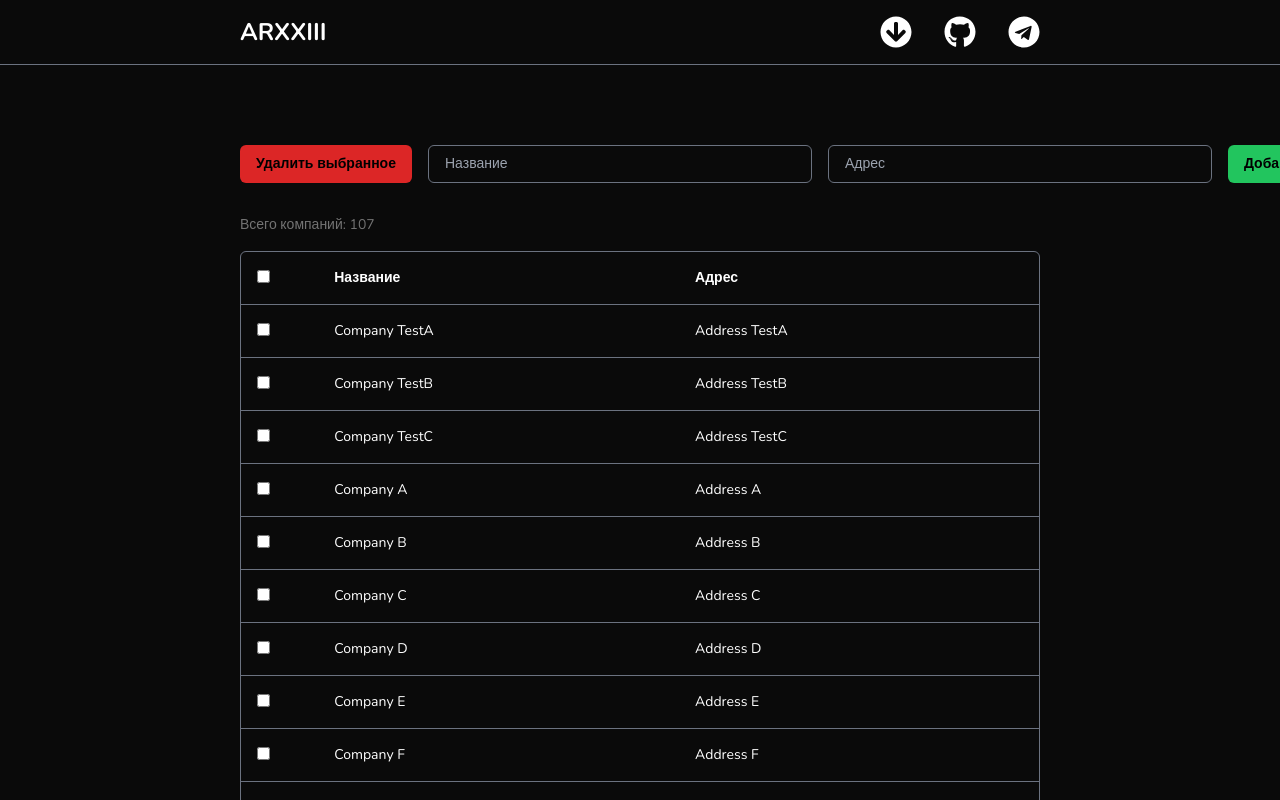
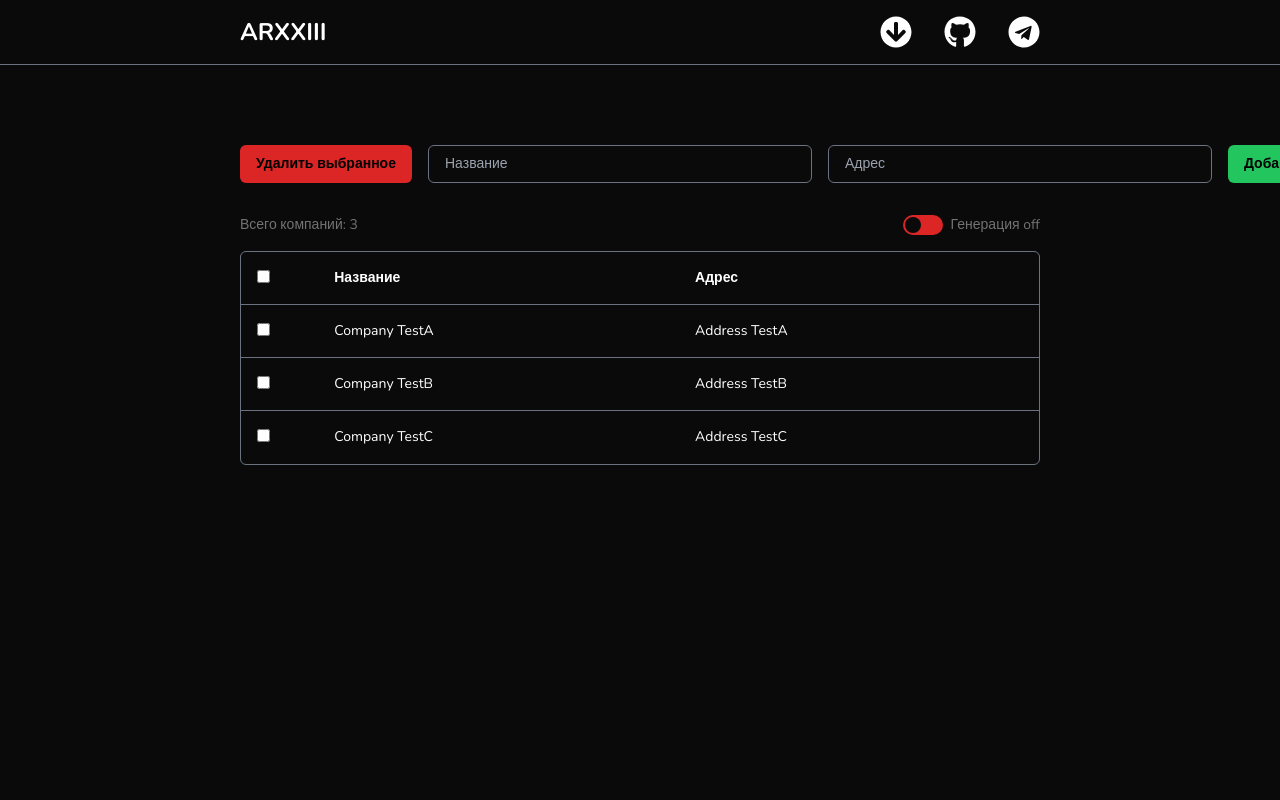
Before and after one commit to ARXXIII/adept-frontend-test, a React (Vite) app: page / in a window 1280 px wide. Built offline with nearby package versions, Linux system fonts and the light colour scheme.

Commit message:
Create generation handle switch

```diff
--- a/src/components/company-table.tsx
+++ b/src/components/company-table.tsx
@@ -17,6 +17,7 @@ import {
 
 import { Input } from './input'
 import { Button } from './button'
+import { Switch } from './switch'
 import { FaSortAlphaDown, FaSortAlphaUp } from 'react-icons/fa'
 
 function generateAlphabeticLabel(index: number): string {
@@ -40,28 +41,31 @@ export const CompanyTable = () => {
     const companies = useSelector((state: RootState) => state.companies.companies)
     const sortBy = useSelector((state: RootState) => state.companies.sortBy)
     const sortDirection = useSelector((state: RootState) => state.companies.sortDirection)
+
     const [newCompany, setNewCompany] = useState({ name: '', address: '' })
+    const [generationIsOn, setGenerationIsOn] = useState<boolean>(false)
+
 
     const parentRef = useRef<HTMLDivElement>(null)
 
     const loadMoreCompanies = () => {
-        const fakeCompanies = Array.from({ length: 26 }, (_, index) => ({
+        const fakeCompanies = Array.from({ length: 10 }, (_, index) => ({
             id: `${Date.now()}_${index + 1}`,
             name: `Company ${generateAlphabeticLabel(index)}`,
             address: `Address ${generateAlphabeticLabel(index)}`,
             selected: false,
-        }));
+        }))
 
-        dispatch(addCompanies(fakeCompanies));
+        dispatch(addCompanies(fakeCompanies))
     }
 
     // useEffect(() => {
     //     dispatch(fetchCompanies(page))
     // }, [dispatch, page])
 
-    useEffect(() => {
-        loadMoreCompanies()
-    }, [])
+    // useEffect(() => {
+    //     loadMoreCompanies()
+    // }, [])
 
     const rowVirtualizer = useVirtualizer({
         count: companies.length,
@@ -83,7 +87,7 @@ export const CompanyTable = () => {
 
         if (!lastItem) return
 
-        if (lastItem.index >= companies.length - 1) {
+        if (lastItem.index >= companies.length - 1 && generationIsOn) {
             loadMoreCompanies()
         }
     }, [rowVirtualizer.getVirtualItems()])
@@ -108,7 +112,16 @@ export const CompanyTable = () => {
     }
 
     const handleSort = (field: 'name' | 'address') => {
-        dispatch(sortCompanies(field));
+        dispatch(sortCompanies(field))
+    }
+
+    const handleGenerationSwitch = () => {
+        if (!generationIsOn) {
+            setGenerationIsOn(true)
+            loadMoreCompanies()
+        } else {
+            setGenerationIsOn(false)
+        }
     }
 
     return (
@@ -142,7 +155,13 @@ export const CompanyTable = () => {
                 </div>
             </div>
             <div className='space-y-4'>
-                <h3 className='text-sm text-neutral-500'>Всего компаний: {companies.length.toLocaleString('ru-RU')}</h3>
+                <div className='flex justify-between items-center gap-x-4'>
+                    <h3 className='text-sm text-neutral-500'>Всего компаний: {companies.length.toLocaleString('ru-RU')}</h3>
+                    <div className='flex justify-between items-center gap-x-2'>
+                        <Switch id='generation-switch' onClick={handleGenerationSwitch} />
+                        <label htmlFor="generation-switch" className='hidden lg:block text-sm text-neutral-500 select-none'>Генерация {generationIsOn ? 'on' : 'off'}</label>
+                    </div>
+                </div>
                 <div className='overflow-auto h-[319px] lg:h-[637px]' ref={parentRef}>
                     <div className='border border-gray-500 rounded-md overflow-hidden'>
                         <table className="w-full text-left text-white">
```
